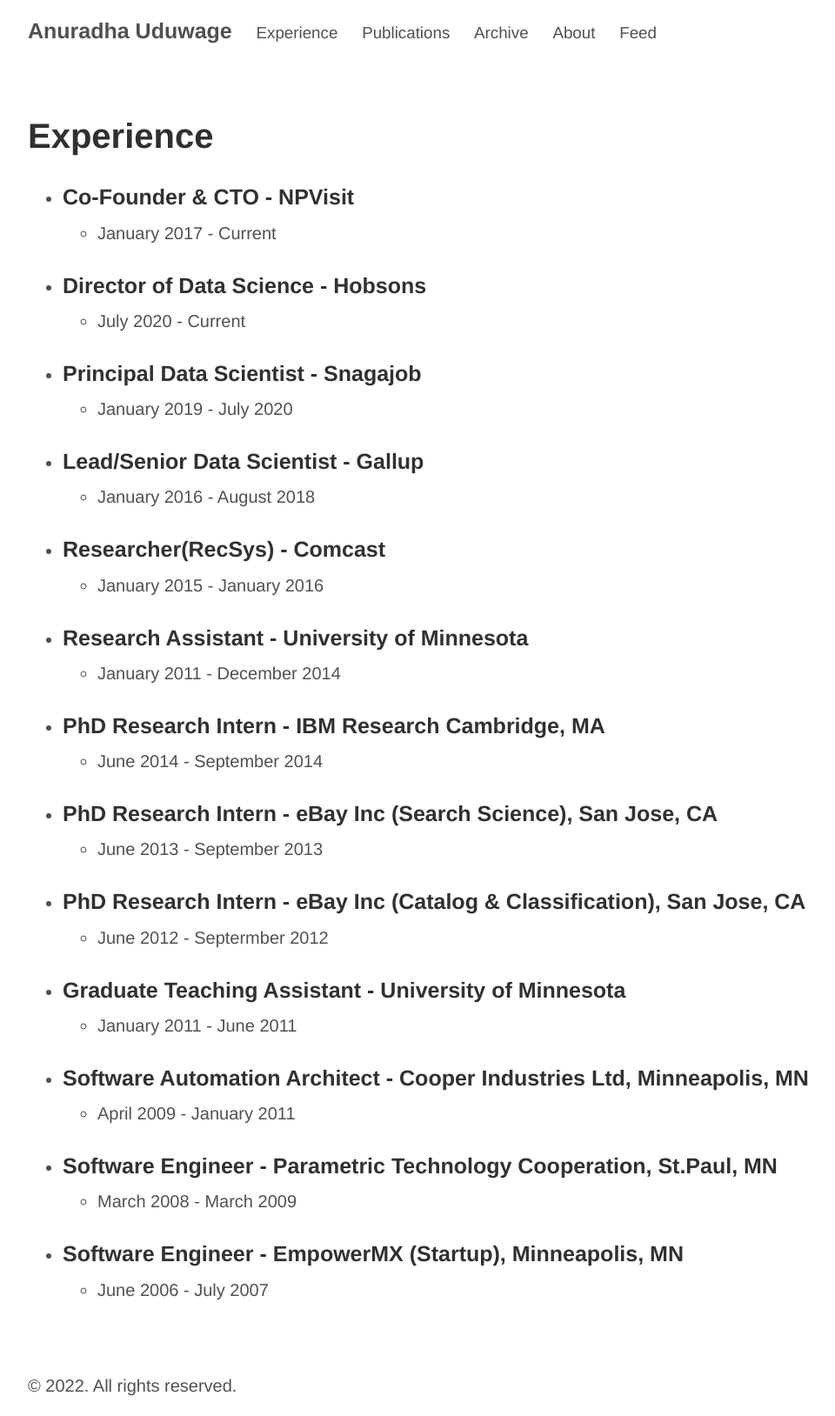
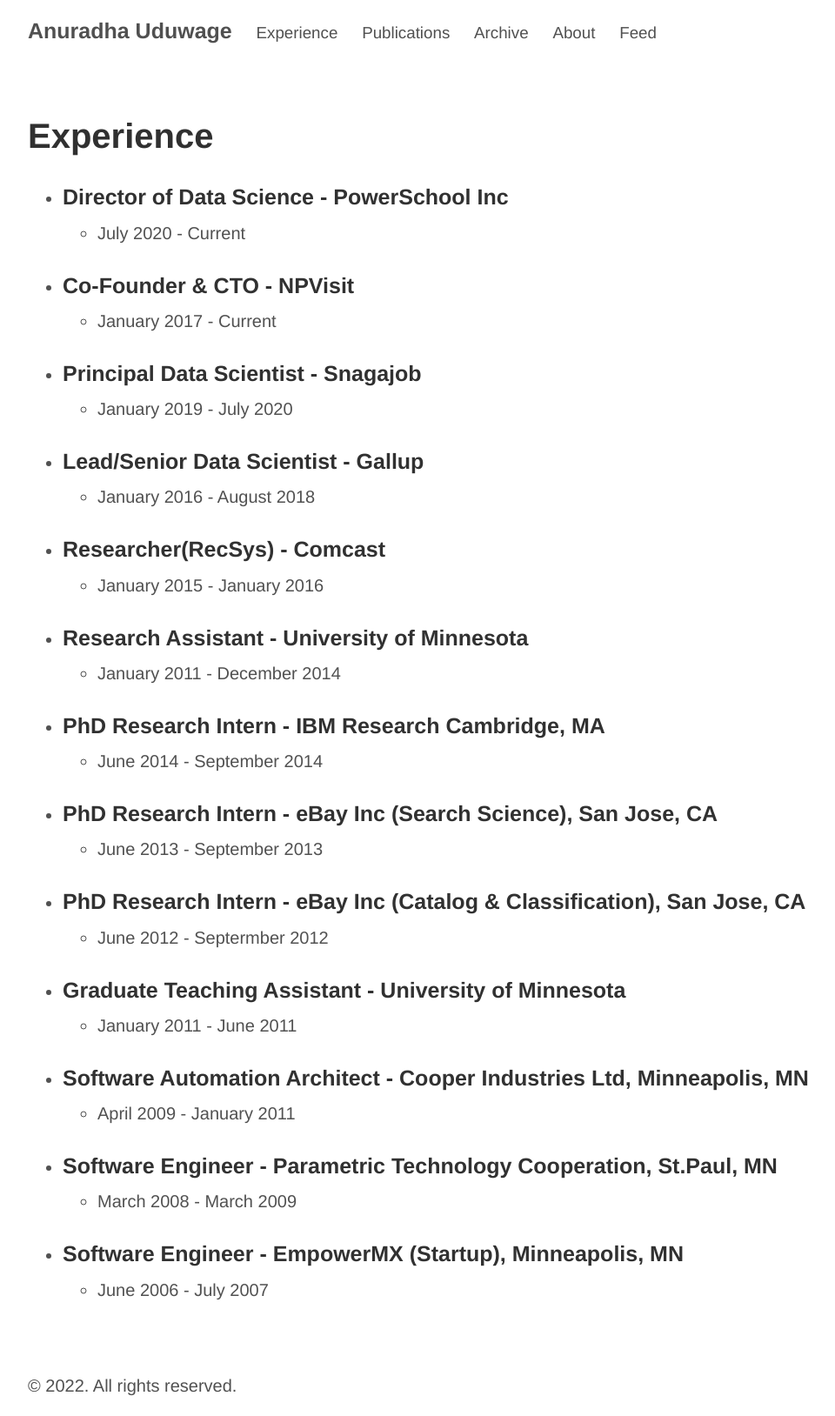
Before and after one commit to uduwage/uduwage.github.io, a Jekyll site: the page built from experience.md, in a window 1280 px wide. Shown: the whole page at 87% size, without its empty margins (128-1088 px from the left). Built offline with Jekyll 4.4.1, drawn with Linux system fonts in a browser that asks for light colours.

Commit message:
edit experience

```diff
--- a/experience.md
+++ b/experience.md
@@ -2,11 +2,11 @@
 layout: page
 title: Experience
 ---
+* ### Director of Data Science - PowerSchool Inc
+	* July 2020 - Current
+
 * ### Co-Founder & CTO - NPVisit
     * January 2017 - Current
-
-* ### Director of Data Science - Hobsons
-	* July 2020 - Current
 
 * ### Principal Data Scientist - Snagajob
 	* January 2019 - July 2020
```
